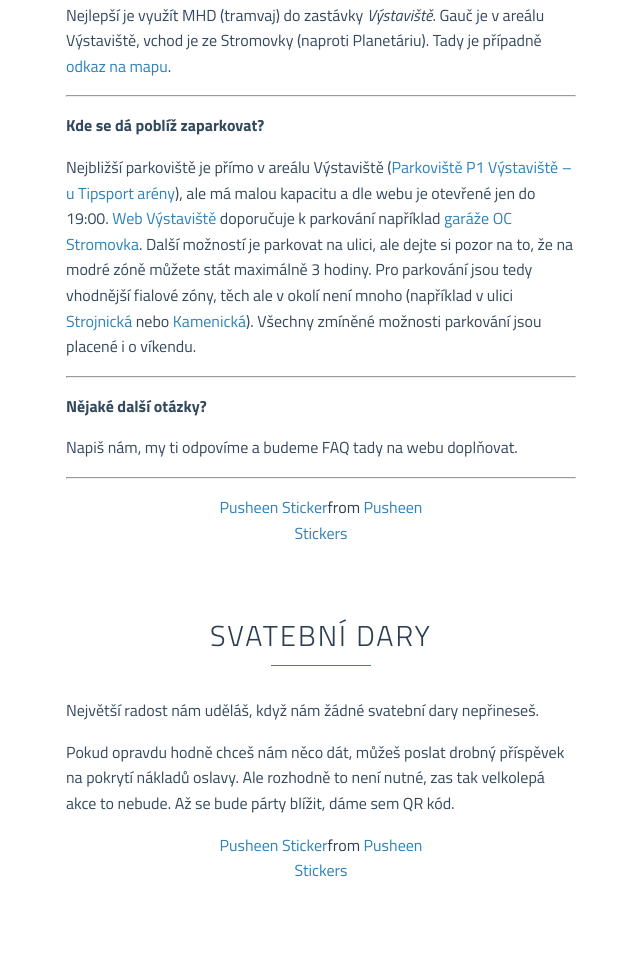
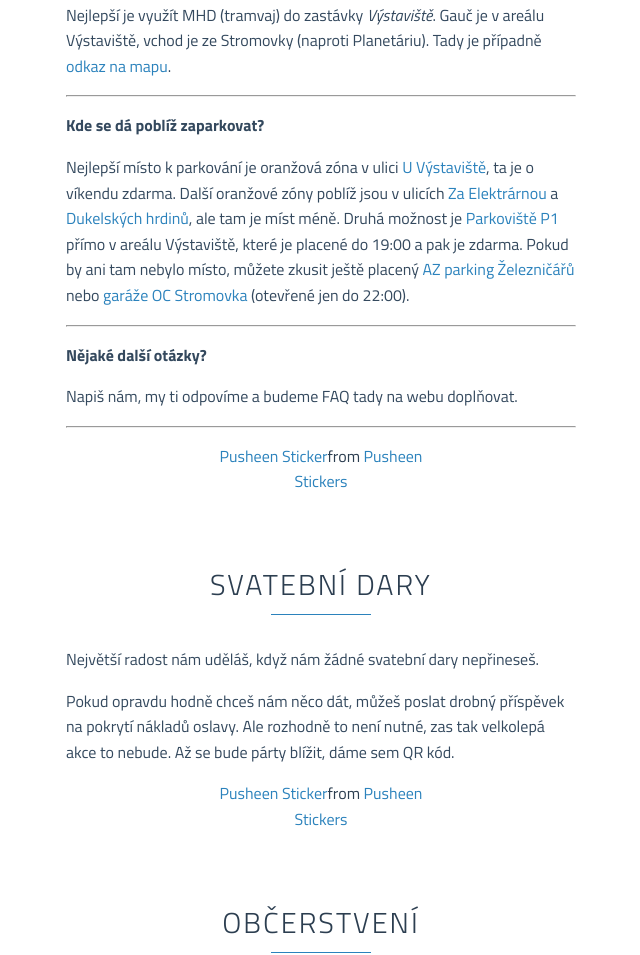
Before and after one commit to zdrazdova/svatba, a plain HTML site: page index.html in a window 1280 px wide. Shown: the part 1932-2887 px from the top of the page, without its empty margins (639-1279 px from the left). Drawn offline with Linux system fonts and the light colour scheme; a script that the page names is missing.

Commit message:
Parkování

```diff
--- a/index.html
+++ b/index.html
@@ -99,7 +99,10 @@
 
         <p><b>Kde se dá poblíž zaparkovat?</b></p>
         <p>
-          Nejbližší parkoviště je přímo v areálu Výstaviště (<a href="https://mapy.com/s/gesumeputu">Parkoviště P1 Výstaviště – u Tipsport arény</a>), ale má malou kapacitu a dle webu je otevřené jen do 19:00. <a href="https://navystavisti.cz/areal/kudy-k-nam/">Web Výstaviště</a> doporučuje k parkování například <a href="https://www.centrumstromovka.cz/parkovani/">garáže OC Stromovka</a>. Další možností je parkovat na ulici, ale dejte si pozor na to, že na modré zóně můžete stát maximálně 3 hodiny. Pro parkování jsou tedy vhodnější fialové zóny, těch ale v okolí není mnoho (například v ulici <a href="https://mapy.com/s/kanetolapu">Strojnická</a> nebo <a href="https://mapy.com/s/patucunake">Kamenická</a>). Všechny zmíněné možnosti parkování jsou placené i o víkendu.
+          Nejlepší místo k parkování je oranžová zóna v ulici <a href="https://mapy.com/s/lebuholudu">U Výstaviště</a>, ta je o víkendu zdarma.
+          Další oranžové zóny poblíž jsou v ulicích <a href="https://mapy.com/s/losebumeba">Za Elektrárnou</a> a <a href="https://mapy.com/s/racojufavu">Dukelských hrdinů</a>, ale tam je míst méně.
+          Druhá možnost je <a href="https://mapy.com/s/gesumeputu">Parkoviště P1</a> přímo v areálu Výstaviště, které je placené do 19:00 a pak je zdarma.
+          Pokud by ani tam nebylo místo, můžete zkusit ještě placený <a href="https://a-z-parking.cz/#zeleznicaru">AZ parking Železničářů</a> nebo <a href="https://www.centrumstromovka.cz/parkovani/">garáže OC Stromovka</a> (otevřené jen do 22:00).
         </p>
         <hr />
 
```
